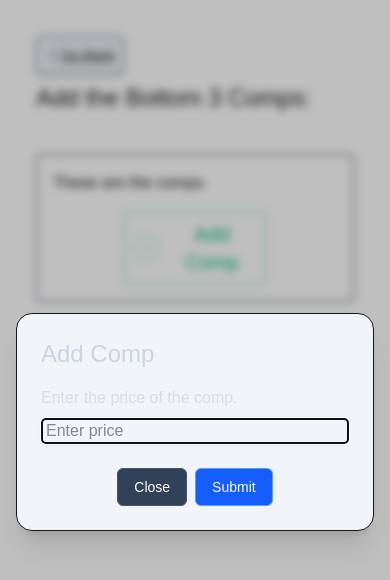
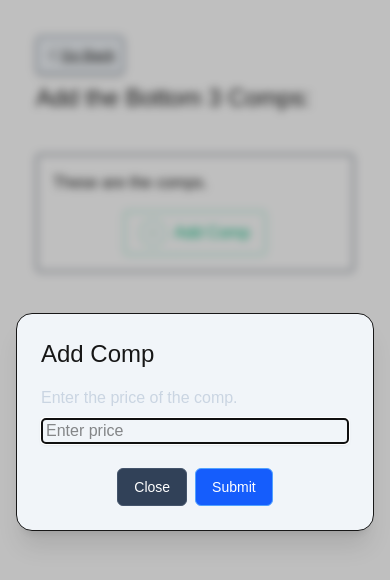
Before and after one commit to jonathan6ramirez/bcv_calculator, a Next.js app: page /dealermargins in a window 390 px wide. Both pictures are taken after a click on the button "Add Comp". Shown: the top 580 px of the page. Built offline with nearby package versions, Linux system fonts and the light colour scheme.

Commit message:
Styling:
Added dark mode for text inside the modal and made the font smaller on
mobile.

```diff
--- a/app/dealermargins/components/Modal.tsx
+++ b/app/dealermargins/components/Modal.tsx
@@ -84,13 +84,12 @@ function AddCompModal({ isOpen, onClose, onSubmit, title, children }: ModalProps
                   className="w-full max-w-md transform rounded-2xl
                     bg-slate-100 dark:bg-slate-800 border dark:border-slate-600 dark:text-slate-300
                     p-6 shadow-xl transition-all gap-2 flex flex-col "
-
                 >
-                  <DialogTitle className="text-2xl font-medium text-slate-300">
+                  <DialogTitle className="text-2xl font-medium dark:text-slate-300">
                     {title}
                   </DialogTitle>
                   <Field className="mt-2 flex flex-col gap-2">
-                    <Label className="opacity-75">{children}</Label>
+                    <Label className="dark:opacity-75">{children}</Label>
                     <Input
                       autoFocus={true}
                       type="text"
--- a/app/dealermargins/page.tsx
+++ b/app/dealermargins/page.tsx
@@ -80,7 +80,7 @@ export default function DealerMargins() {
                 <path d="M8 4a.5.5 0 0 1 .5.5v3h3a.5.5 0 0 1 0 1h-3v3a.5.5 0 0 1-1 0v-3h-3a.5.5 0 0 1 0-1h3v-3A.5.5 0 0 1 8 4" />
               </svg>
             </div>
-            <h3 className="text-xl">Add Comp</h3>
+            <h3 className="md:text-xl">Add Comp</h3>
           </button>
         </div>
 
```
